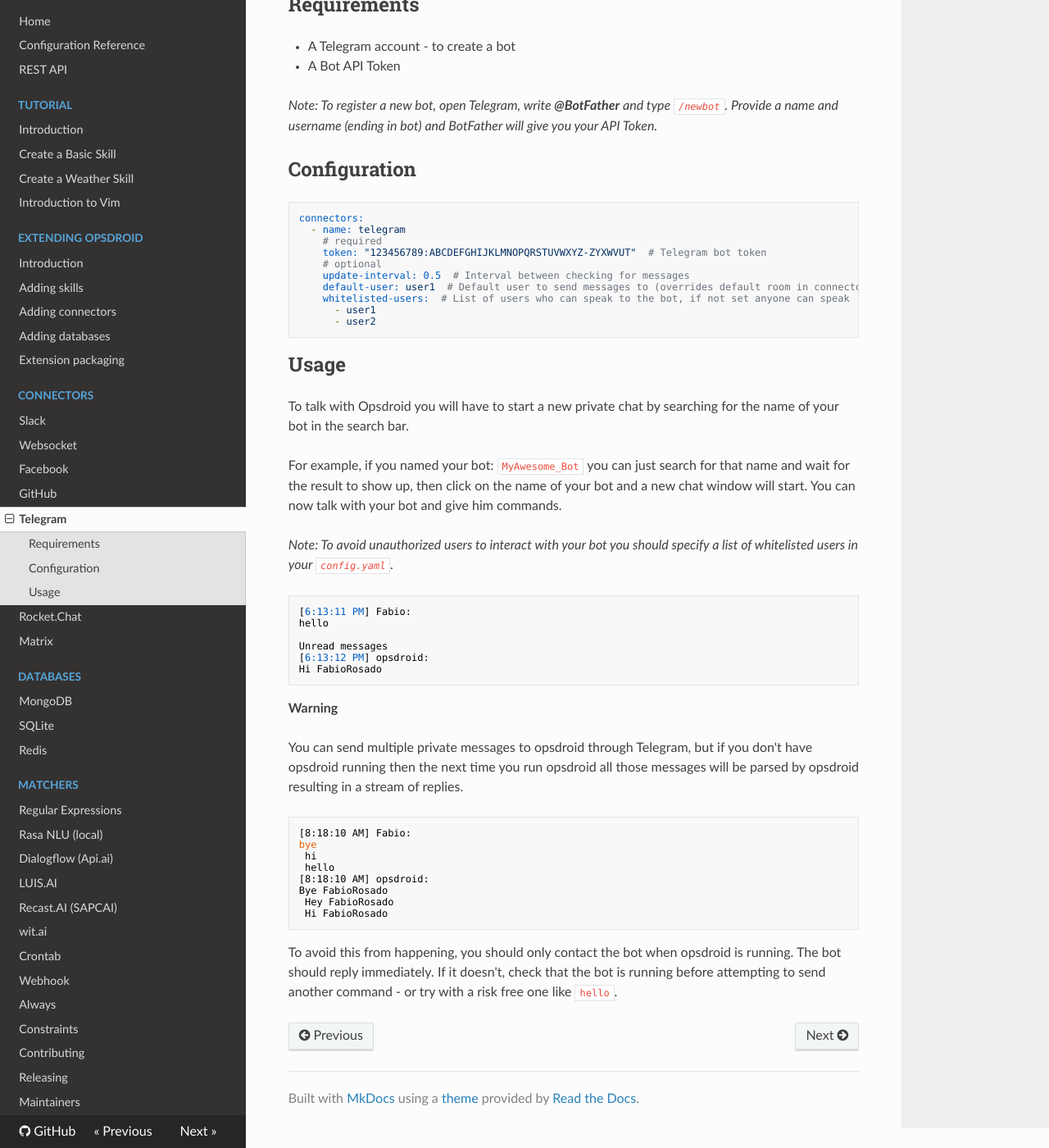
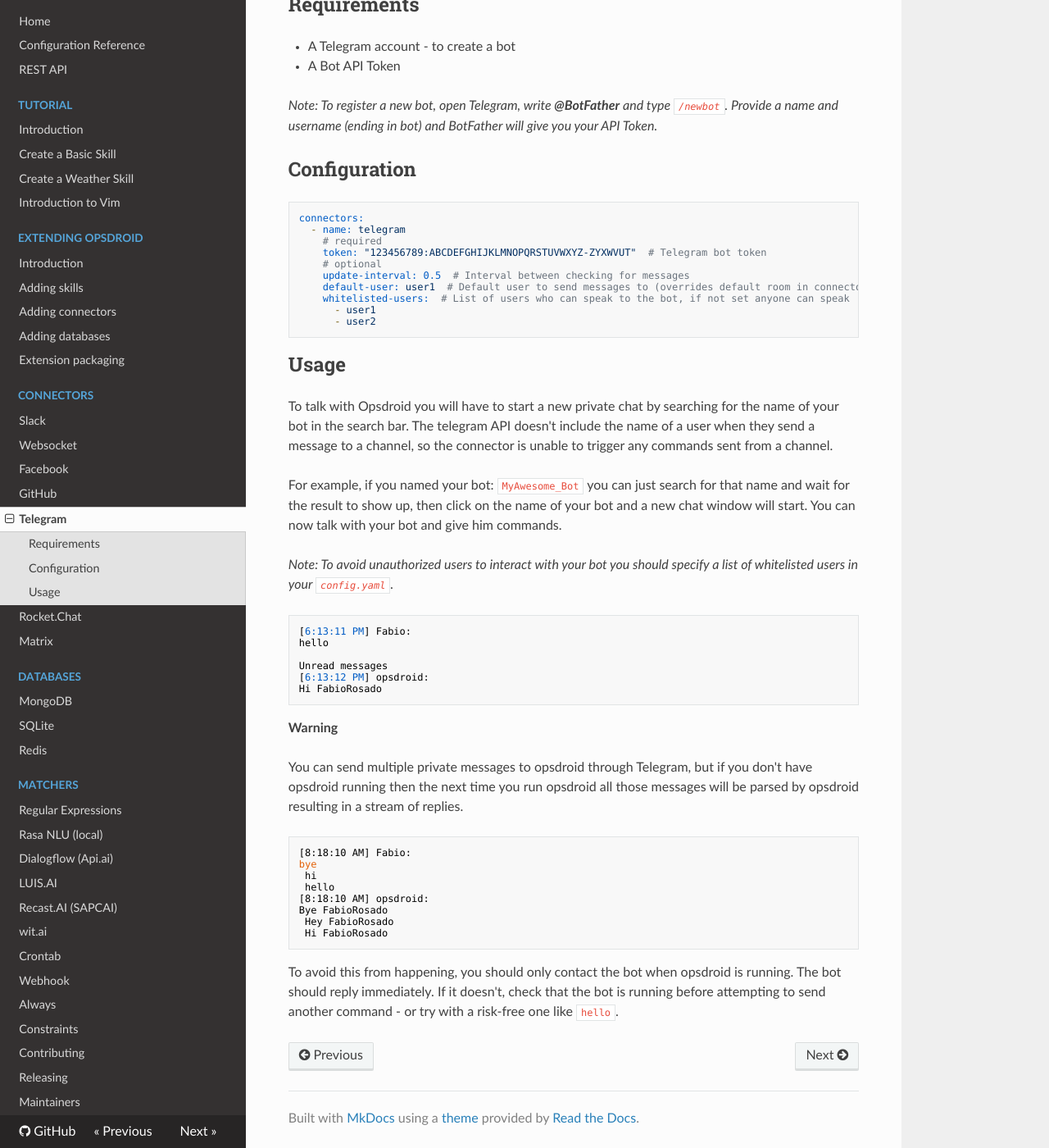
Before and after one commit to opsdroid/opsdroid, an MkDocs documentation site: the page built from docs/connectors/telegram.md, in a window 1280 px wide and 1400 px high, scrolled down 219 px. Shown: the whole window at 82% size. Built offline with MkDocs 1.6.1, drawn with Linux system fonts in a browser that asks for light colours; nearby versions of some CDN libraries; old or Windows-style settings are respelled for this version of MkDocs.

Commit message:
Update documentation - mention unable to reply from channel messages

````diff
--- a/docs/connectors/telegram.md
+++ b/docs/connectors/telegram.md
@@ -30,11 +30,12 @@
 ## Usage
 
 To talk with Opsdroid you will have to start a new private chat by searching for the name of your bot
-in the search bar.
+in the search bar. The telegram API doesn't include the name of a user when they send a message to a channel,
+so the connector is unable to trigger any commands sent from a channel.
 
-For example, if you named your bot: `MyAwesome_Bot` you can just search for that name and wait for the
-result to show up, then click on the name of your bot and a new chat window will start. You can now talk
-with your bot and give him commands.
+For example, if you named your bot: `MyAwesome_Bot` you can just search for that name and wait for the result
+to show up, then click on the name of your bot and a new chat window will start. You can now talk with your
+bot and give him commands.
 
 _Note: To avoid unauthorized users to interact with your bot you should specify a list of whitelisted users
 in your `config.yaml`._
@@ -65,4 +66,4 @@
 ```
 
 To avoid this from happening, you should only contact the bot when opsdroid is running. The bot should reply immediately.
-If it doesn't, check that the bot is running before attempting to send another command - or try with a risk free one like `hello`.
+If it doesn't, check that the bot is running before attempting to send another command - or try with a risk-free one like `hello`.
````
